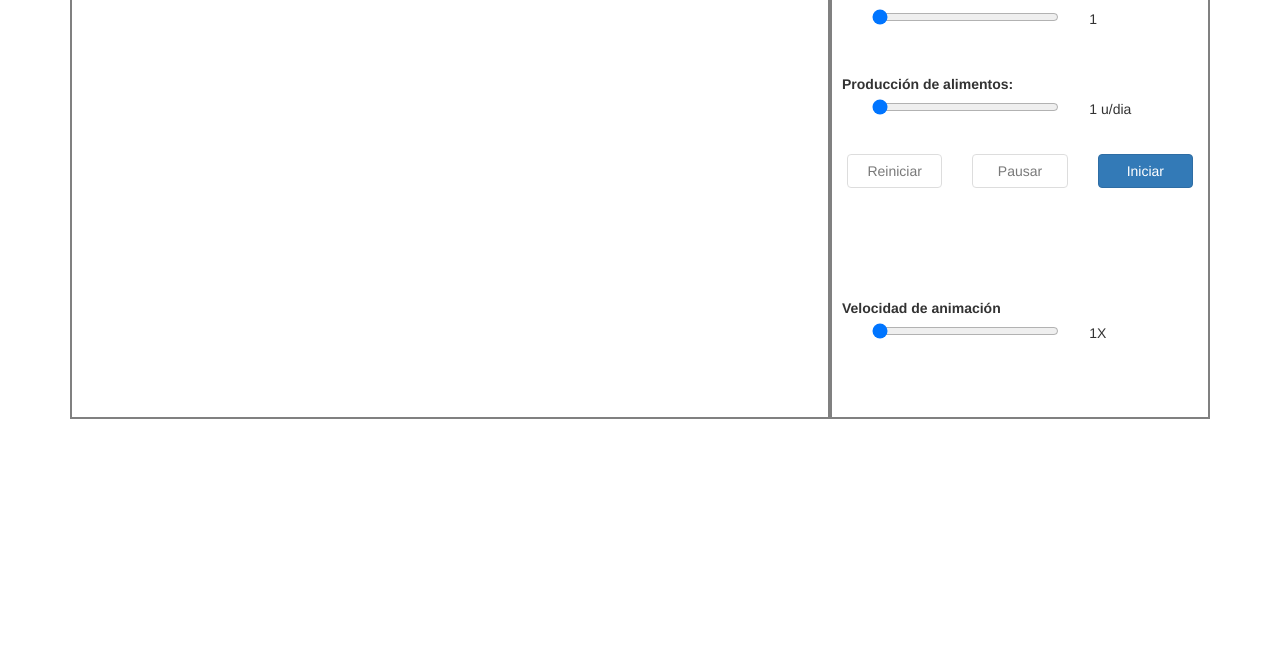
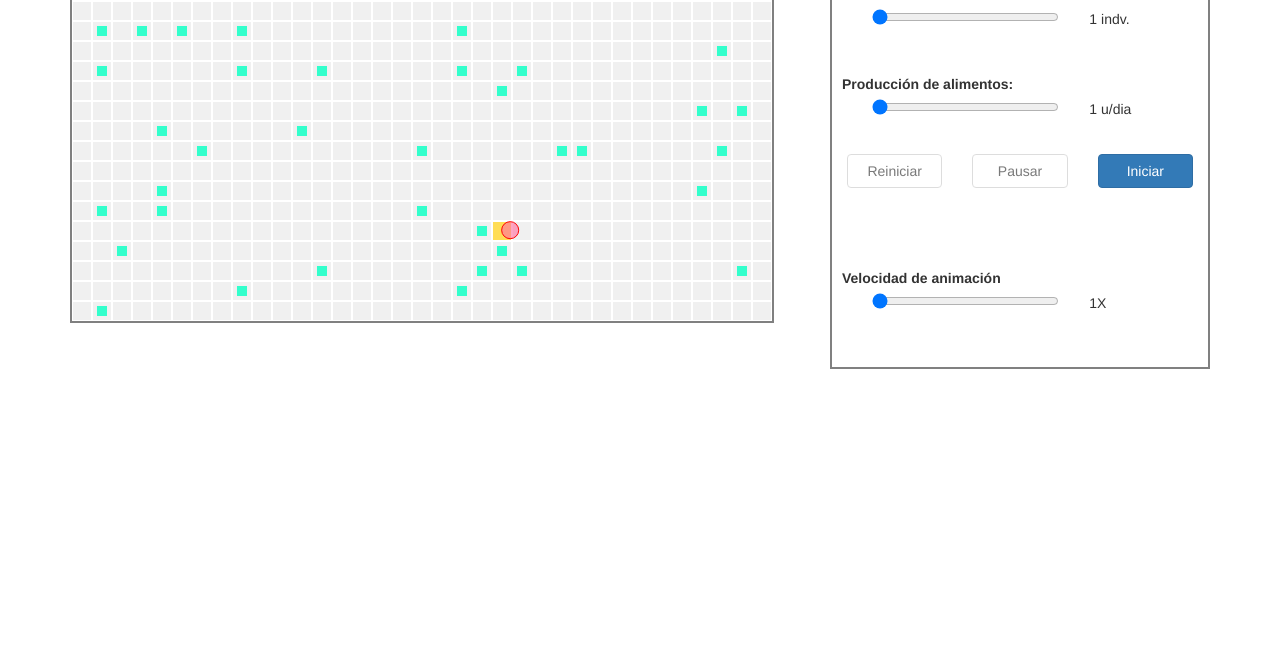
Before and after one commit to jaguilar992/natural_selection, a website: page public/index.html in a window 1280 px wide. Shown: the part 151-800 px from the top of the page. Drawn offline with Linux system fonts and the light colour scheme.

Commit message:
criaturas

```diff
--- a/public/css/style.css
+++ b/public/css/style.css
@@ -1,6 +1,14 @@
 .div-mundo, .div-controles{
+
+  height: 450px
+}
+
+.div-controles{
   border: 2px solid gray;
-  height: 500px
+}
+
+#mundo{
+  border: 2px solid gray;
 }
 
 .div-controles .slider{
@@ -9,5 +17,10 @@
 }
 
 .div-controles #buttons{
-  margin-bottom: 100px;
+  margin-bottom: 70px;
 }
+
+.div-mundo{
+  padding-right: 0px!important;
+  padding-left: 0px!important;
+}
--- a/public/index.html
+++ b/public/index.html
@@ -11,7 +11,9 @@
     <div class="row">
       <div class="col-md-12">
         <div class="col-md-8 div-mundo">
-          <!-- CANVAS -->
+          <canvas id="mundo" height="400px" width="700px">
+
+          </canvas>
         </div>
         <div class="col-md-4 div-controles">
           <div class="row">
@@ -26,7 +28,7 @@
                     <input type="range" name="poblacion_inicial" value="1" min="1" max="100">
                   </div>
                   <div class="col-md-4">
-                    <span id="valor_poblacion_inicial"></span>
+                    <span id="valor_poblacion_inicial"></span>&nbsp;<span>indv.</span>
                   </div>
                 </div>
               </div>
@@ -36,7 +38,7 @@
                 <label for="control-">Producción de alimentos:</label>
                 <div class="col-md-12">
                   <div class="col-md-8">
-                    <input type="range" name="produccion_alimentos" value="1" min="1" max="200">
+                    <input type="range" name="produccion_alimentos" value="1" min="1" max="100">
                   </div>
                   <div class="col-md-4">
                     <span id="valor_producccion_alimentos"></span>&nbsp<span>u/dia</span>
@@ -69,7 +71,7 @@
                 <label for="control-">Velocidad de animación</label>
                 <div class="col-md-12">
                   <div class="col-md-8">
-                    <input type="range" name="velocidad_animacion" value="1" min="1" max="10">
+                    <input type="range" name="velocidad_animacion" value="1" min="1" max="5">
                   </div>
                   <div class="col-md-4">
                     <!-- <span>1:</span>&nbsp; --><span id="valor_velocidad"></span>&nbsp
@@ -83,6 +85,10 @@
     </div>
   </div>
   <script src="js/jquery.min.js"></script>
+  <script src="js/globals.js"></script>
+  <script src="js/class_criatura.js"></script>
+  <script src="js/class_poblacion.js"></script>
+  <script src="js/class_mundo.js"></script>
   <script src="js/main_controller.js"></script>
   <script>
     setInterval(()=>{
--- /dev/null
+++ b/public/js/class_criatura.js
@@ -0,0 +1,54 @@
+class Criatura{
+  constructor(x,y,tamano,velocidad,rango){
+    this.x = x;
+    this.y = y;
+    this.tamano = tamano;
+    this.velocidad = velocidad;
+    this.rango = rango;
+    this.direccion = 0; // 0° -> 360°
+    this.mundo = mundo;
+  }
+
+  setTamano(tamano){
+    this.tamano = tamano
+  }
+
+  getTamano(){
+    return this.tamano
+  }
+
+  setVelocidad(velocidad){
+    this.velocidad = velocidad
+  }
+
+  getVelocidad(){
+    return this.velocidad
+  }
+
+  setRango(rango){
+    this.rango = rango
+  }
+
+  getTango(){
+    return this.rango
+  }
+
+  getRejilla(){
+    var x = Math.floor((this.x)/rejilla_tamano);
+    var y = Math.floor((this.y)/rejilla_tamano);
+    return [x,y];
+  }
+
+  moveTo(x,y){
+    this.x = x;
+    this.y = y;
+  }
+
+  reproducir () {
+    var nueva = new Criatura(this.x, this.y);
+    nueva.setTamano(this.tamano);
+    nueva.setRango(this.rango);
+    nueva.setVelocidad(this.velocidad);
+    return nueva;
+  }
+}
--- /dev/null
+++ b/public/js/class_mundo.js
@@ -0,0 +1,104 @@
+class Mundo{
+  constructor(w,h, n,ctx){
+    this.rejilla_ancho = w // rejillla hrztal
+    this.rejilla_alto  = h  // rejilla vertical
+    this.ctx=ctx;
+    this.comida_cantidad = n
+    this.grid = true;
+    this.comida_mapa = Array.from(Array(this.rejilla_ancho), () => new Array(this.rejilla_alto));
+    this.poblacion = [];
+    this.marcas = Array.from(Array(this.rejilla_ancho), () => new Array(this.rejilla_alto));
+  }
+
+  crecer_comida(){
+    var c=0;
+    this.comida_mapa = Array.from(Array(this.rejilla_ancho), () => new Array(this.rejilla_alto));
+    while (c<this.comida_cantidad)  {
+      var x = Math.floor(Math.random() * this.rejilla_ancho);
+      var y = Math.floor(Math.random() * this.rejilla_alto);
+      if (this.comida_mapa[x][y] != 1){
+        this.comida_mapa[x][y] = 1;
+        c++;
+      }
+    }
+  }
+
+  dibujar_comida(){
+    for (var i = 0; i < this.rejilla_ancho; i++) {
+      for (var j = 0; j < this.rejilla_alto; j++) {
+        var x = i;
+        var y = j;
+        if (this.comida_mapa[x][y]==1){
+          ctx.fillStyle="#33FFCC";
+          ctx.fillRect(x*rejilla_tamano+grid_border,y*rejilla_tamano+grid_border,comida_tamano,comida_tamano);
+        }
+      }
+    }
+  }
+
+  clear(){
+    this.ctx.clearRect(0,0,canvas_width, canvas_height);
+  }
+
+  dibujar_rejilla(){
+    for (var i = 0; i < this.rejilla_ancho; i++) {
+     for (var j = 0; j < this.rejilla_alto; j++) {
+        ctx.fillStyle="#0000000F";
+        ctx.fillRect(i*rejilla_tamano+1,j*rejilla_tamano+1,rejilla_tamano-2,rejilla_tamano-2);
+      }
+    }
+  }
+
+  setPoblacion(poblacion){
+    this.poblacion = poblacion;
+  }
+
+  dibujar_poblacion(){
+    for (var i = 0; i < this.poblacion.length; i++) {
+      var criatura = this.poblacion[i];
+      var x = criatura.x;
+      var y = criatura.y;
+      var t = criatura.tamano;
+      ctx.beginPath();
+      ctx.fillStyle = '#FF70A0A0';
+      ctx.arc(x,y,t, 0, 2*Math.PI);
+      ctx.strokeStyle = "red";
+      ctx.fill();
+      ctx.stroke();
+    }
+  }
+
+  dibujar(){
+    this.clear();
+    if (this.grid) this.dibujar_rejilla();
+    // Dev
+    this.dibujar_marcas();
+    this.dibujar_comida();
+    this.dibujar_poblacion();
+  }
+
+  hayComida(x,y){
+    return this.comida_mapa[x][y] == 1;
+  }
+
+  // Dev - Methods
+  marcar(x,y, color){
+    this.marcas[x][y] = 1;
+    this.dibujar();
+  }
+  desmarcar(x,y){
+    this.marcas[x][y] = 0;
+    this.dibujar();
+  }
+
+  dibujar_marcas(){
+    for (var i = 0; i < this.rejilla_ancho; i++) {
+     for (var j = 0; j < this.rejilla_alto; j++) {
+        if(this.marcas[i][j]==1){
+          ctx.fillStyle="#FFDD55";
+          ctx.fillRect(i*rejilla_tamano+1,j*rejilla_tamano+1,rejilla_tamano-2,rejilla_tamano-2);
+        }
+      }
+    }
+  }
+}
--- /dev/null
+++ b/public/js/class_poblacion.js
@@ -0,0 +1,22 @@
+class Poblacion{
+  constructor(n, mundo){
+    this.criaturas = []
+    this.cantidad_criaturas = n;
+    this.mundo = mundo;
+
+    for (var i = 0; i < this.cantidad_criaturas; i++) {
+      var x = Math.random() * this.mundo.rejilla_ancho * rejilla_tamano;
+      var y = Math.random() * this.mundo.rejilla_alto * rejilla_tamano;
+      var t = randrange(criatura_tamano_min, criatura_tamano_max);
+      var v = randint(criatura_velocidad_min, criatura_velocidad_max);
+      var r = randint(criatura_rango_min, criatura_rango_max);
+      var c = new Criatura(x,y,t,v,r);
+      this.criaturas.push(c)
+    }
+  }
+
+  getPoblacion(){
+    return this.criaturas;
+  }
+
+}
--- /dev/null
+++ b/public/js/globals.js
@@ -0,0 +1,43 @@
+// DOM - elements
+const control_poblacion_inicial = $("input[name='poblacion_inicial']");
+const control_produccion_alimentos = $("input[name='produccion_alimentos']");
+const control_velocidad_animacion = $("input[name='velocidad_animacion']");
+const label_poblacion_inicial = $("#valor_poblacion_inicial")
+const label_produccion_alimentos = $("#valor_producccion_alimentos");
+const label_velocidad_animacion = $("#valor_velocidad");
+const button_iniciar = $("button#button_iniciar");
+const button_detener = $("button#button_detener");
+const button_reiniciar = $("button#button_reiniciar");
+
+// Canvas
+const canvas = $("#mundo")[0];
+const ctx = canvas.getContext("2d");
+
+// VARIABLES
+const canvas_width = 700;
+const canvas_height = 400;
+const rejilla_tamano = 20
+const rejilla_ancho  = canvas_width/rejilla_tamano
+const rejilla_alto  = canvas_height/rejilla_tamano
+const comida_tamano = rejilla_tamano/2; // NO MODIFICAR - MODIFICAR GRID_TAMANO
+const grid_border = rejilla_tamano/4;   // NO MODIFICAR - MODIFICAR GRID_TAMANO
+
+const criatura_tamano_min = 8;
+const criatura_tamano_max = 13;
+const dtamano = criatura_tamano_max - criatura_tamano_min;
+
+const criatura_velocidad_min = 20;
+const criatura_velocidad_max = 100;
+const dvelocidad = criatura_velocidad_min - criatura_velocidad_max;
+
+const criatura_rango_min =  1;
+const criatura_rango_max =  5;
+const drango = criatura_rango_min - criatura_rango_max;
+
+function randrange(a,b){
+  return a + Math.random() * (b-a);
+}
+
+function randint(a,b){
+ return Math.floor(a + Math.random() * (b-a));
+}
--- a/public/js/main_controller.js
+++ b/public/js/main_controller.js
@@ -1,13 +1,8 @@
-// GLOBALS
-const control_poblacion_inicial = $("input[name='poblacion_inicial']");
-const control_produccion_alimentos = $("input[name='produccion_alimentos']");
-const control_velocidad_animacion = $("input[name='velocidad_animacion']");
-const label_poblacion_inicial = $("#valor_poblacion_inicial")
-const label_produccion_alimentos = $("#valor_producccion_alimentos");
-const label_velocidad_animacion = $("#valor_velocidad");
-const button_iniciar = $("button#button_iniciar");
-const button_detener = $("button#button_detener");
-const button_reiniciar = $("button#button_reiniciar");
+//** Imports
+// <script src="js/globals.js"></script>
+// <script src="js/class_criatura.js"></script>
+// <script src="js/class_poblacion.js"></script>
+// <script src="js/class_mundo.js"></script>
 
 // INICIO
 $(document).ready(()=>{
@@ -32,7 +27,7 @@ control_velocidad_animacion.on("input",function(){
 })
 
 
-// BOTONES
+// EVENTOS DE - BOTONES
 button_iniciar.click(()=>{
   button_iniciar.attr("disabled",true);
   button_reiniciar.attr("disabled",false);
@@ -52,3 +47,20 @@ button_detener.click(()=>{
   button_detener.attr("disabled",true);
   button_iniciar.attr("disabled",false);
 });
+
+
+const a = canvas_width/rejilla_tamano;
+const b = canvas_height/rejilla_tamano;
+var  mundo = new Mundo(a, b, 50, ctx);
+var  pop = new Poblacion(1, mundo);
+mundo.setPoblacion(pop.getPoblacion());
+mundo.crecer_comida();
+mundo.dibujar();
+
+
+jimmy = mundo.poblacion[0]
+var u,v;
+[u,v] = jimmy.getRejilla()
+mundo.marcar(u,v)
+console.log(u,v)
+console.log(jimmy.rango)
```
